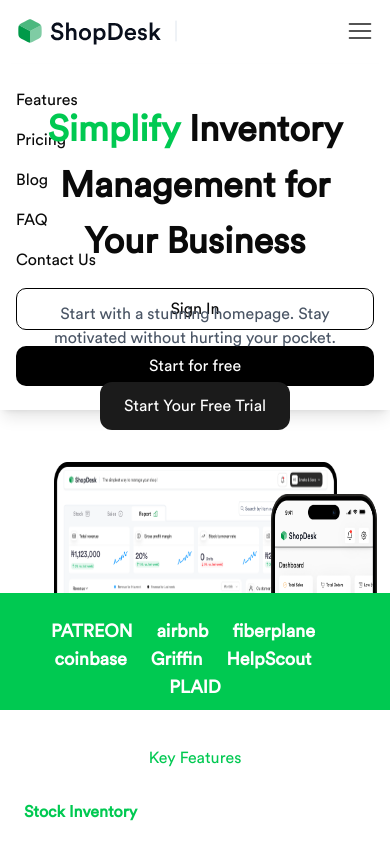
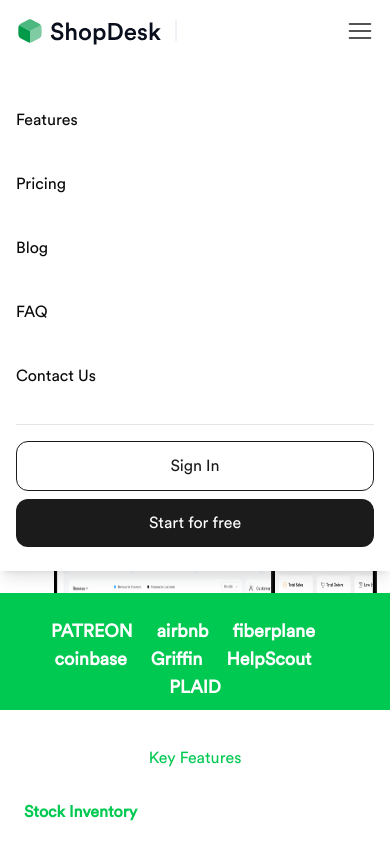
Before and after one commit to ukponotitus/shopdesk-fe, a Next.js app: page / in a window 390 px wide. Both pictures are taken after a click on the button "Menu". Shown: the top 844 px of the page. Built offline with nearby package versions, Linux system fonts and the light colour scheme.

Commit message:
styles: increase padding in dropdown menu elements

```diff
--- a/components/functional/header.tsx
+++ b/components/functional/header.tsx
@@ -1,6 +1,6 @@
 "use client";
 
-import React, { useState } from "react";
+import { useState, useRef, useEffect } from "react";
 import Image from "next/image";
 import Link from "next/link";
 import menu from "@/public/icons/menu.svg";
@@ -9,7 +9,33 @@
 
 const Header = () => {
   const [isOpen, setIsOpen] = useState(false);
+  const menuRef = useRef<HTMLDivElement>(null);
+  const menuBtnRef = useRef<HTMLButtonElement>(null);
   const router = useRouter();
+
+  useEffect(() => {
+    const handleClickOutside = (event: MouseEvent | TouchEvent) => {
+      if (
+        menuRef.current &&
+        menuBtnRef.current &&
+        event.target instanceof Node &&
+        !menuRef.current.contains(event.target) &&
+        !menuBtnRef.current.contains(event.target) // Prevent closing if clicking the button
+      ){
+        setIsOpen(false);
+      }
+    };
+
+    if (isOpen) {
+      document.addEventListener("mousedown", handleClickOutside);
+      document.addEventListener("touchstart", handleClickOutside);
+    }
+
+    return () => {
+      document.removeEventListener("mousedown", handleClickOutside);
+      document.removeEventListener("touchstart", handleClickOutside);
+    };
+  }, [isOpen]);
 
   return (
     <header className="bg-white px-[clamp(16px,_4vw,_120px)]">
@@ -55,56 +81,60 @@
           aria-label="Menu"
           className="md:hidden"
           onClick={() => setIsOpen(!isOpen)}
+          ref={menuBtnRef}
         >
           <Image src={menu} alt="menu" width={28} height={28} />
         </button>
       </div>
 
       {isOpen && (
-        <div className="absolute top-16 left-0 w-screen bg-white shadow-lg flex flex-col items-left gap-4 py-6 md:hidden overflow-hidden px-4">
+        <div ref={menuRef} className="absolute z-50 top-16 left-0 w-screen bg-white shadow-lg flex flex-col items-left py-6 md:hidden overflow-hidden px-4">
           <Link
             href="/features"
-            className="hover:text-green-500 transition"
+            className="hover:text-green-500 transition py-5"
             onClick={() => setIsOpen(false)}
           >
             Features
           </Link>
           <Link
             href="/pricing"
-            className="hover:text-green-500 transition"
+            className="hover:text-green-500 transition py-5"
             onClick={() => setIsOpen(false)}
           >
             Pricing
           </Link>
           <Link
             href="/blog"
-            className="hover:text-green-500 transition"
+            className="hover:text-green-500 transition py-5"
             onClick={() => setIsOpen(false)}
           >
             Blog
           </Link>
           <Link
             href="/faq"
-            className="hover:text-green-500 transition"
+            className="hover:text-green-500 transition py-5"
             onClick={() => setIsOpen(false)}
           >
             FAQ
           </Link>
           <Link
             href="/contact"
-            className="hover:text-green-500 transition"
+            className="hover:text-green-500 transition py-5"
             onClick={() => setIsOpen(false)}
           >
             Contact Us
           </Link>
+
+          <hr className="my-4 bg-[#A0A0A0]" />
+
           <button
-            className="border border-black px-4 py-2 rounded-lg hover:bg-gray-100 transition w-full"
+            className="btn-outline mb-2 hover:bg-gray-100 transition w-full"
             onClick={() => setIsOpen(false)}
           >
             Sign In
           </button>
           <button
-            className="bg-black text-white px-4 py-2 rounded-lg hover:bg-gray-800 transition w-full"
+            className="btn-primary hover:bg-gray-800 transition w-full"
             onClick={() => setIsOpen(false)}
           >
             Start for free
```
